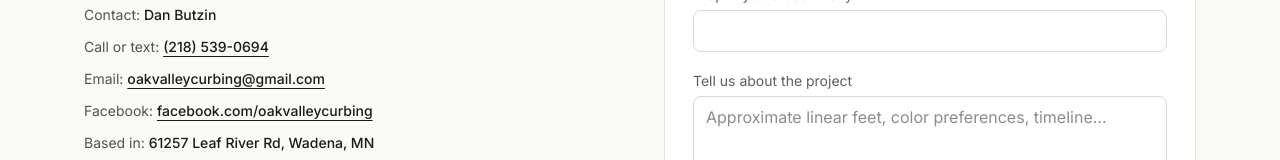
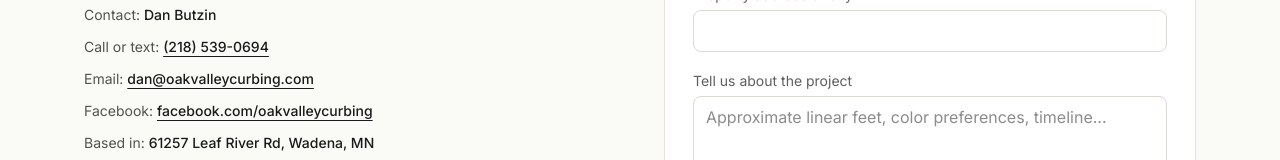
Before and after one commit to jessewunderlich/oak-valley-curbing, a Next.js app: page / in a window 1280 px wide. Shown: the part 4795-4955 px from the top of the page. Built offline with nearby package versions, Linux system fonts and the light colour scheme; a web font is replaced by a local one.

Commit message:
Update email to dan@oakvalleycurbing.com

```diff
--- a/app/layout.tsx
+++ b/app/layout.tsx
@@ -78,7 +78,7 @@
               description:
                 "Custom decorative concrete landscape curbing serving Wadena and surrounding Minnesota lakes country.",
               telephone: "+1-218-539-0694",
-              email: "oakvalleycurbing@gmail.com",
+              email: "dan@oakvalleycurbing.com",
               url: "https://oakvalleycurbing.com",
               address: {
                 "@type": "PostalAddress",
--- a/app/page.tsx
+++ b/app/page.tsx
@@ -3,7 +3,7 @@
 
 const PHONE_DISPLAY = "(218) 539-0694";
 const PHONE_TEL = "+12185390694";
-const EMAIL = "oakvalleycurbing@gmail.com";
+const EMAIL = "dan@oakvalleycurbing.com";
 const FB_URL = "https://www.facebook.com/profile.php?id=61577341783607";
 const ADDRESS = "61257 Leaf River Rd, Wadena, MN";
 
```
